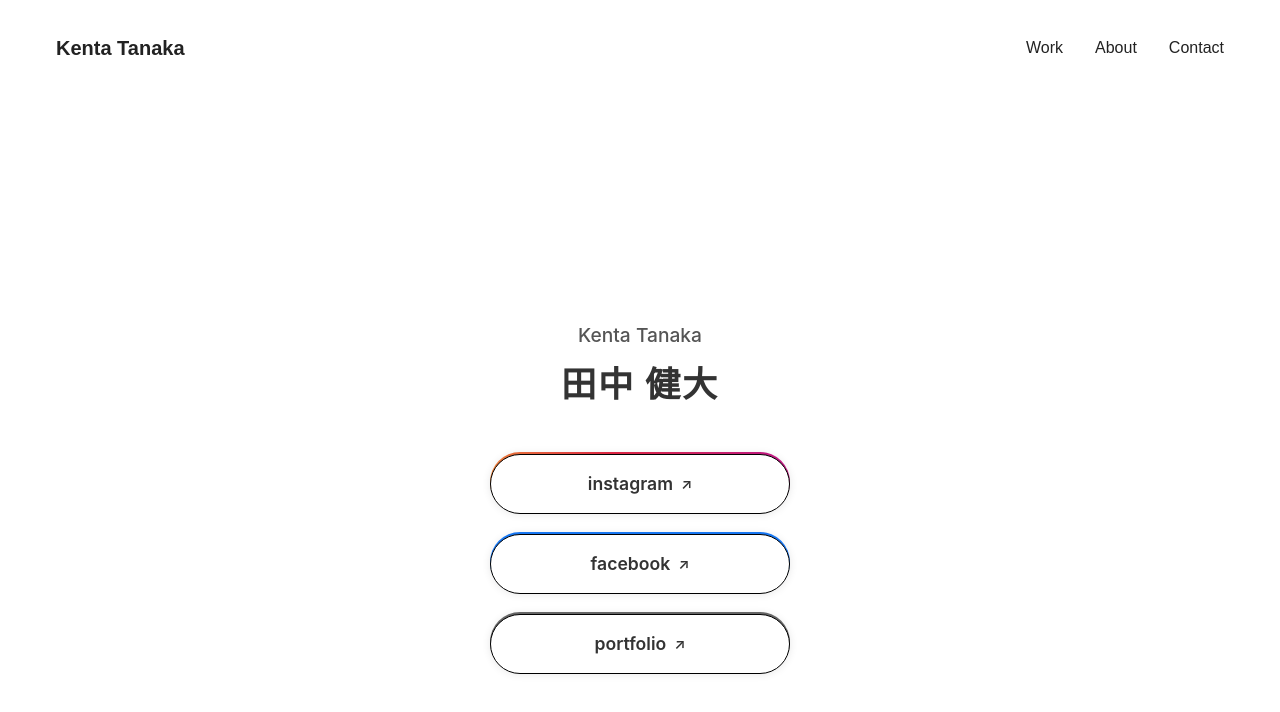
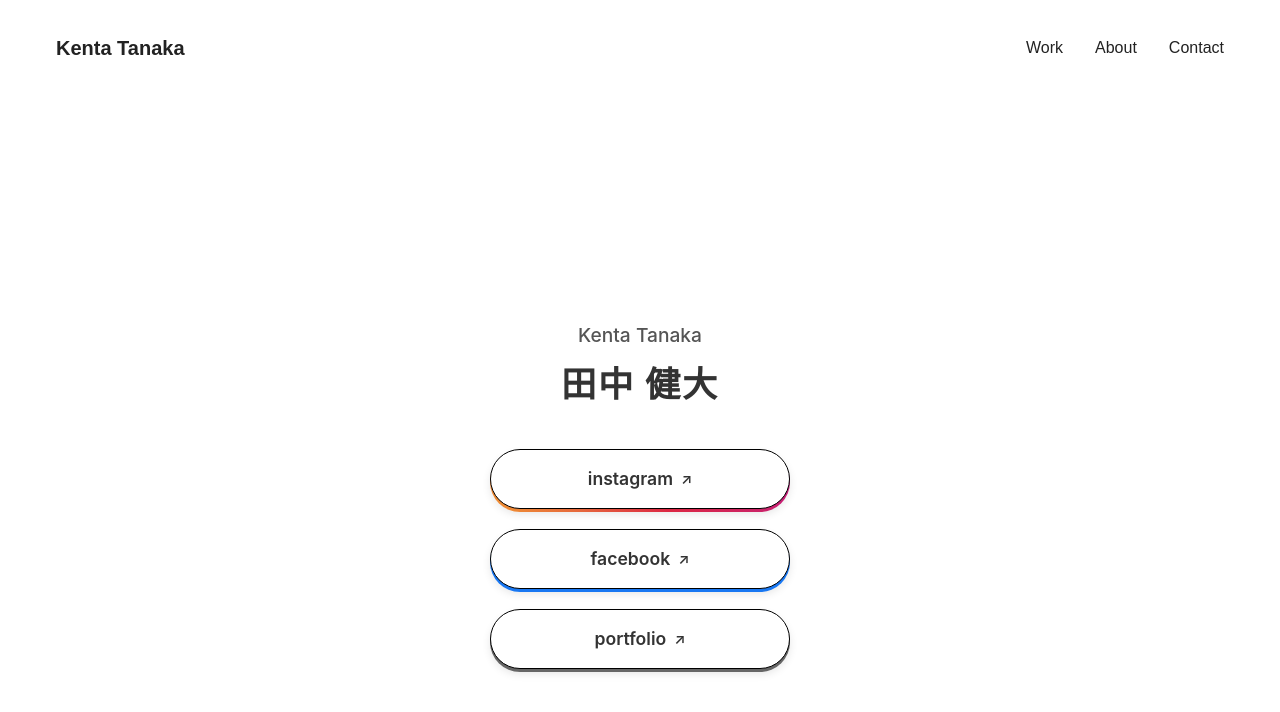
Before and after one commit to tkenta-git/tkenta-git.github.io, a Next.js app: page /contact/nfc in a window 1280 px wide. Shown: the top 712 px of the page. Built offline with nearby package versions, Linux system fonts and the light colour scheme.

Commit message:
contact: modify nfc page

```diff
--- a/src/app/contact/nfc/page.module.css
+++ b/src/app/contact/nfc/page.module.css
@@ -43,7 +43,7 @@
     height: 60px;
     border-radius: 9999px;
     box-shadow: 0 2px 8px rgba(0, 0, 0, 0.1);
-    transition: all 0.3s ease-out;
+    transition: all 0.1s ease-out;
     box-sizing: border-box;
 }
 
@@ -55,7 +55,7 @@
     width: 100%;
     height: 100%;
     border-radius: 9999px;
-    transition: transform 0.3s ease-out;
+    transition: transform 0.1s ease-out;
     z-index: 1;
 }
 
@@ -76,10 +76,10 @@
     background-color: #ffffff;
     border: 1px solid #000;
     border-radius: 9999px;
-    transition: transform 0.3s ease-out;
+    transition: transform 0.2s ease-out;
     z-index: 2;
     box-sizing: border-box;
-    transform: translateY(2px); /* 初期位置を下に2pxずらす */
+    transform: translateY(-3px); /* 初期位置を上に2pxずらす */
 }
 
 /* ホバー時の挙動 */
--- a/src/app/contact/nfc/page.tsx
+++ b/src/app/contact/nfc/page.tsx
@@ -13,7 +13,7 @@
       <div className={styles.linksContainer}>
         {/* Instagram ボタン */}
         <a
-          href="https://www.instagram.com/your_instagram_id"
+          href="https://www.instagram.com/kengram_ken?igsh=MWJrb3BhMW9lMWtvdA%3D%3D&utm_source=qr" // 実際のInstagramのURLに置き換えてください
           target="_blank"
           rel="noopener noreferrer"
           className={`${styles.linkWrapper} ${styles.instagramWrapper}`}
@@ -26,7 +26,7 @@
 
         {/* Facebook ボタン */}
         <a
-          href="https://www.facebook.com/" // 実際のFacebookのURLに置き換えてください
+          href="https://www.facebook.com/share/1HSSehGvQd/?mibextid=wwXIfr" // 実際のFacebookのURLに置き換えてください
           target="_blank"
           rel="noopener noreferrer"
           className={`${styles.linkWrapper} ${styles.facebookWrapper}`}
@@ -39,7 +39,7 @@
 
         {/* Portfolio ボタン */}
         <a
-          href="https://www.example.com/portfolio" // 実際のポートフォリオのURLに置き換えてください
+          href="https://www.kenta-tanaka.com" // 実際のポートフォリオのURLに置き換えてください
           target="_blank"
           rel="noopener noreferrer"
           className={`${styles.linkWrapper} ${styles.portfolioWrapper}`}
```
